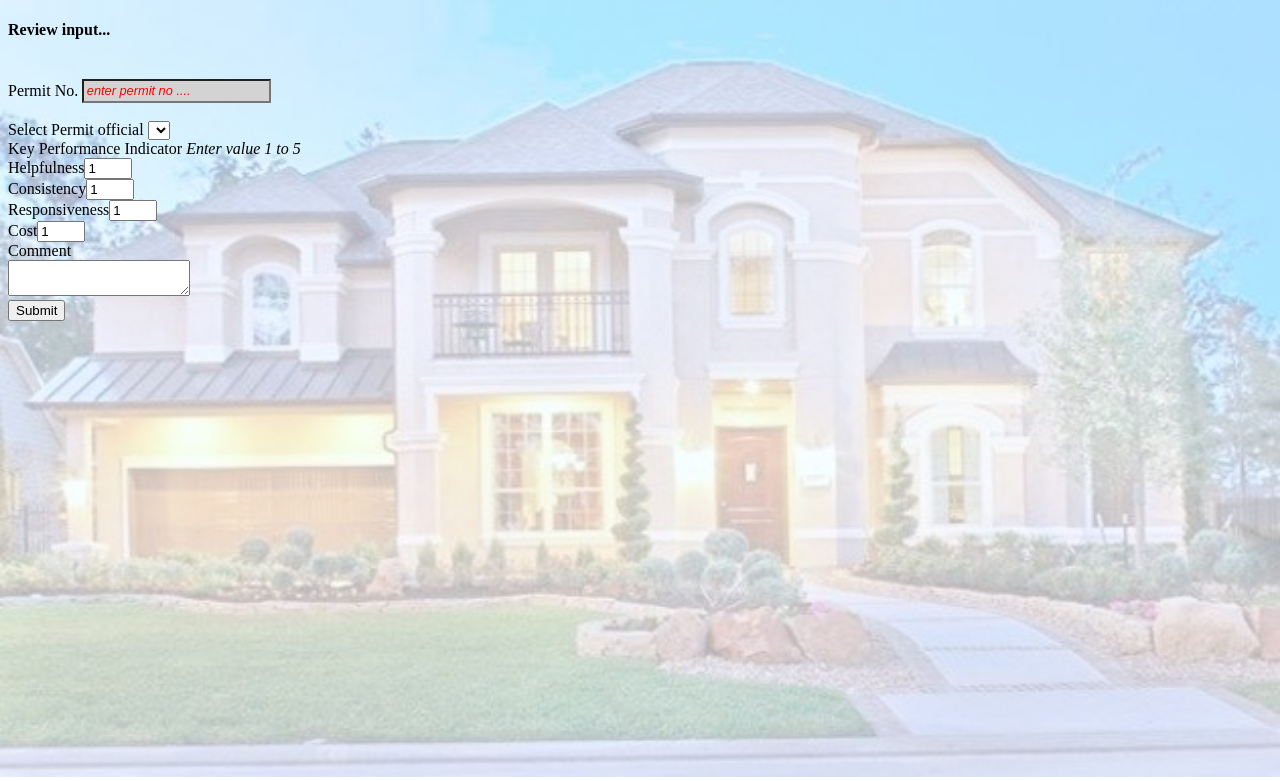
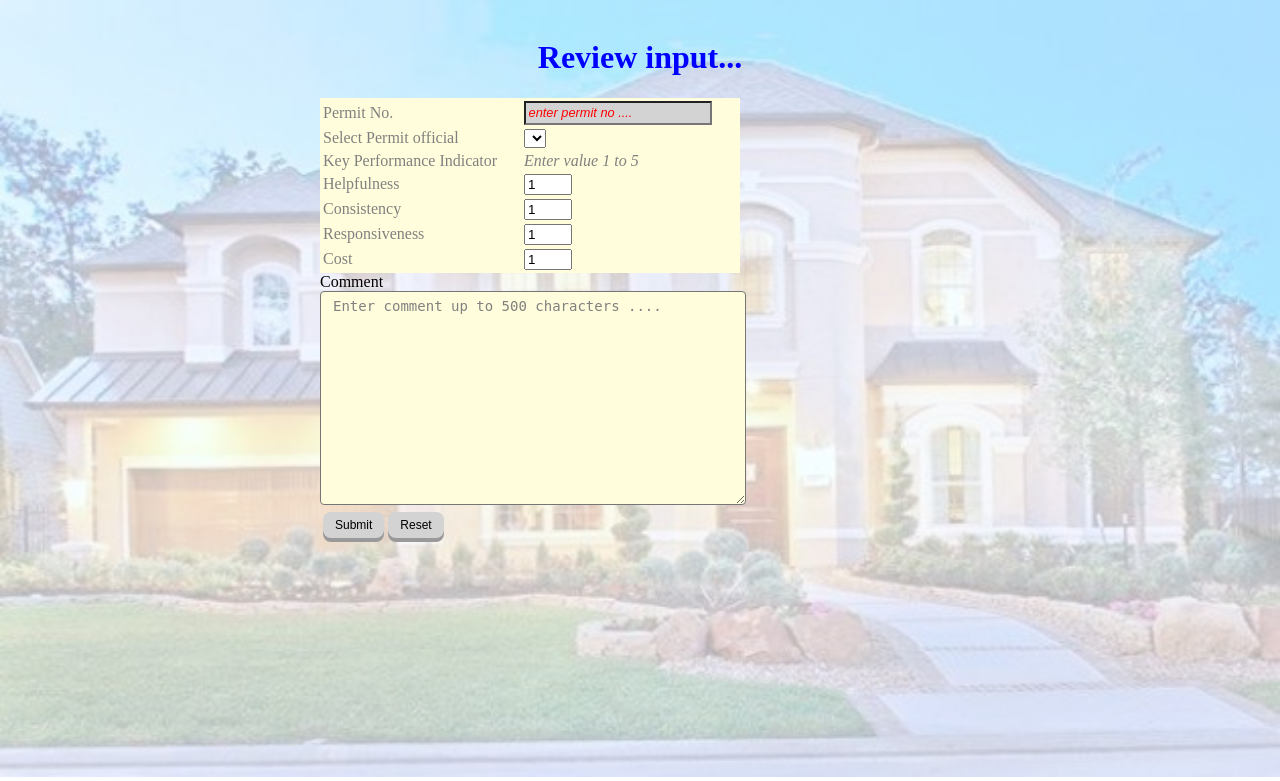
Before and after one commit to patnicolas/RatePermitOfficial, a FastAPI app: template templates/reviewinput.html in a window 1280 px wide. Shown: the top 781 px of the page. Run offline with FastAPI, Linux system fonts and the light colour scheme; the template is opened without the code that fills it, so the values that code supplies are empty; parts of the project's set-up code (start-up, migrations or seed data) failed here and were passed over.

Commit message:
Started implementation of reviewinput page

```diff
--- a/src/db/databasemanager.py
+++ b/src/db/databasemanager.py
@@ -25,7 +25,7 @@ def load_password() -> AnyStr:
     from src.util.keyencryption import KeyEncryption
 
     key_encryption = KeyEncryption()
-    encrypted_password = ''
+    encrypted_password = b'gAAAAABmraC9-WtivAoSpMhPVIKP_Gam2GlisgzHp4hZHVRLQE09syHFUYPmVyiMvlMYsp14poJShCHutkfEdAzHoEWq7bNS3g=='
     return key_encryption.decrypt(encrypted_password)
 
 
--- a/src/web/api.py
+++ b/src/web/api.py
@@ -6,9 +6,8 @@ from pathlib import Path
 from fastapi.staticfiles import StaticFiles
 from fastapi.responses import HTMLResponse
 from fastapi.templating import Jinja2Templates
-from src.web.configparams import configuration_parameters
 from src.db.databasemanager import DatabaseManager
-from typing import Optional, Any
+from typing import Optional, AnyStr
 
 
 """
@@ -30,26 +29,29 @@ import os
 _dir = os.path.abspath(os.path.expanduser('templates'))
 templates = Jinja2Templates(directory=_dir)
 
+root_id='index'
+review_input_id='reviewinput'
+permit_officials_id='permitofficials'
 
 @app.get("/", response_class=HTMLResponse)
-async def root():
-    web_path = configuration_parameters['web_path']
-    with open("templates/index.html", 'r') as f:
+async def root() -> AnyStr:
+    """
+    Load the default landing page 'index.html'
+    @return: HTML content of the landing page
+    @rtype: str
+    """
+    with open(f"templates/{root_id}.html", 'r') as f:
         html_content = f.read()
     print("loaded index.html")
     return html_content
 
+@app.get(f"/{review_input_id}", response_class=HTMLResponse)
+async def query_review_input() -> AnyStr:
+    with open(f"templates/{review_input_id}.html", 'r') as f:
+        html_content = f.read()
+    return html_content
 
-def get_db() -> Optional[DatabaseManager]:
-    import logging
-    try:
-        return DatabaseManager.build()
-    except Exception as e:
-        logging.error(f'Cannot access database {str(e)}')
-        return None
-
-
-@app.get("/permitofficials", response_class=HTMLResponse)
+@app.get(f"/{permit_officials_id}", response_class=HTMLResponse)
 async def query_permit_officials(request: Request) -> templates.TemplateResponse:
     """
     Query the current list of permit officials for debugging purpose
@@ -65,9 +67,19 @@ async def query_permit_officials(request: Request) -> templates.TemplateResponse
         db_manager = DatabaseManager.build()
         permit_officials = db_manager.query(DatabaseManager.q_permit_officials, condition=PermitOfficial.id < 1000)
         return templates.TemplateResponse(
-            "/permitofficials.html",
-            {'request': request, 'permitofficials': permit_officials}
+            f"/{permit_officials_id}.html",
+            {'request': request, permit_officials_id: permit_officials}
         )
     except Exception as e:
         logging.error({str(e)})
         return templates.TemplateResponse("/index")
+
+""" ----------------------   Supporting helper methods ----------------------- """
+
+def __get_db() -> Optional[DatabaseManager]:
+    import logging
+    try:
+        return DatabaseManager.build()
+    except Exception as e:
+        logging.error(f'Cannot access database {str(e)}')
+        return None
--- a/static/style.css
+++ b/static/style.css
@@ -4,25 +4,32 @@ h1 {
    color:blue
 }
 .button1 {
-    padding: 10px 20px;
-    font-size: 16px;
+    padding: 6px 12px;
+    font-size: 12px;
     cursor: pointer;
     color:black;
     background-color: lightgrey;
     border: 2px;
     border-radius: 8px;
-    box-shadow: 0 8px #999;
+    box-shadow: 0 4px #999;
+    margin: auto;
 }
-.button:hover {background-color: #45a049}
-.button:active {
-    background-color: #45a049;
-    box-shadow: 0 2px #666;
-    transform: translateY(4px);
+.review {
+    margin-left: auto;
+    margin-right: auto;
+    font-size: 16px;
+    border: 3px;
+    color:grey;
+    background-color: #fffddb;
+    width:420px;
 }
-table {
-    border: 2px solid;
-    font-size: 6px;
+.comment {
+   background-color:yellow;
+   font-size: 14px;
+   height:200px;
+   width:340px;
 }
+
 a { text-decoration: none; }
 body {
   background-image: url("./background.jpg");
@@ -30,3 +37,10 @@ body {
   background-size: cover;
   height: 100%;
 }
+
+.button:hover {background-color: #45a049}
+.button:active {
+    background-color: #45a049;
+    box-shadow: 0 2px #666;
+    transform: translateY(4px);
+}
--- a/templates/index.html
+++ b/templates/index.html
@@ -8,6 +8,7 @@
 </head>
 <body>
 <h1>Building Permit Officials Feedback</h1>
-<button class="button1" onclick="location.href='/permitofficials'">Building Permit Officials</button>
+<button class="button1" onclick="location.href='/permitofficials'">List Permit Officials</button>
+<button class="button1" onclick="location.href='/reviewinput'">Create a new review</button>
 </body>
 </html>
--- a/templates/permitofficials.html
+++ b/templates/permitofficials.html
@@ -8,9 +8,8 @@
 </head>
 <body>
 <h1>Building Permit Officials Feedback</h1>
-<p>This is a test</p>
 <br>
-<table border="4" style="font-size: 13px; color:grey; background-color: white;">
+<table border="3" style="font-size: 16px; color:grey; background-color: white;">
   <tr>
     <th>Last Name</th>
     <th>title</th>
--- a/templates/reviewinput.html
+++ b/templates/reviewinput.html
@@ -6,22 +6,55 @@
     <link rel="stylesheet" type="text/css" href="./static/style.css" />
     <title>Review input</title>
 </head>
-<body>
-<h4>Review input... </h4>
+<body style="margin: auto;width: 50%;">
 <br>
-     <form action='http://localhost:8080/reviewinput/' method="post" name="fileForm" enctype="multipart/form-data">
-         Permit No. <input id="permit_id" type="text" name="permit" style="color:red; width:14em; text-align:left;font-size: 0.8em;background-color:lightgrey;padding: 0.2em 0.2em;font-style: italic;" value="enter permit no ...." /><br><br>
-         <label>Select Permit official</label>
-         <select id="PermitOfficialDropdown" value="John Doe"></select><br>
-         <label>Key Performance Indicator <i>Enter value 1 to 5</i></i></label><br>
-         <label>Helpfulness</label><input id="helpfulness_id" type="number" min="1" max="5" step="1" value="1"/><br>
-         <label>Consistency</label><input id="consistency_id" type="number" min="1" max="5" step="1" value="1" /><br>
-         <label>Responsiveness</label><input id="responsiveness_id" type="number" min="1" max="5" step="1" value="1" /><br>
-         <label>Cost</label><input id="cost_id" type="number" min="1" max="5" step="1" value="1" /><br>
-         <label for="comment">Comment</label><br>
-         <textarea id="comment"></textarea><br>
-         <button id="submit_id" type="Submit">Submit</button>
-        </form>
+        <h1>Review input... </h1>
+
+<form action='http://localhost:8080/reviewinput/' method="post" name="fileForm" enctype="multipart/form-data">
+    <div style="margin: auto;width: 100%;">
+    <table style="font-size: 16px; border:3px;color:grey; background-color:#fffddb;width:420px">
+        <tr>
+            <td>Permit No. </td>
+            <td><input id="permit_id" type="text" name="permit" style="color:red; width:14em; text-align:left;font-size: 0.8em;background-color:lightgrey;padding: 0.2em 0.2em;font-style: italic;" value="enter permit no ...." /></td>
+        </tr>
+        <tr>
+            <td><label>Select Permit official</label></td>
+            <td><select id="PermitOfficialDropdown"></select></td>
+        </tr>
+        <tr>
+            <td>Key Performance Indicator</td>
+            <td><i>Enter value 1 to 5</i></td>
+        </tr>
+        <tr>
+            <td><label>Helpfulness</label></td>
+            <td><input id="helpfulness_id" type="number" min="1" max="5" step="1" value="1"/></td>
+        </tr>
+        <tr>
+            <td><label>Consistency</label></td>
+            <td><input id="consistency_id" type="number" min="1" max="5" step="1" value="1" /></td>
+        </tr>
+        <tr>
+            <td><label>Responsiveness</label></td>
+            <td><input id="responsiveness_id" type="number" min="1" max="5" step="1" value="1" /></td>
+        </tr>
+        <tr>
+            <td><label>Cost</label></td>
+            <td><input id="cost_id" type="number" min="1" max="5" step="1" value="1" /></td>
+        </tr>
+    </table>
+
+    <label>Comment</label><br>
+
+    <textarea id="comment" style="background-color:#fffddb;color:grey;font-size:14px;height:200px;width:400px;border-radius: 4px; padding: 6px 12px;margin: auto;">Enter comment up to 500 characters ....</textarea><br>
+        <table style="border:0px;">
+        <tr>
+            <td><button class="button1" id="submit_id" type="Submit">Submit</button></td>
+            <td><button class="button1" id="reset_id">Reset</button></td>
+        </tr>
+    </table>
+    </div>
+</form>
+
 
  <script type="text/javascript"  src="./static/script.js"></script>
 </body>
```
Also changed, not shown: README.md.
